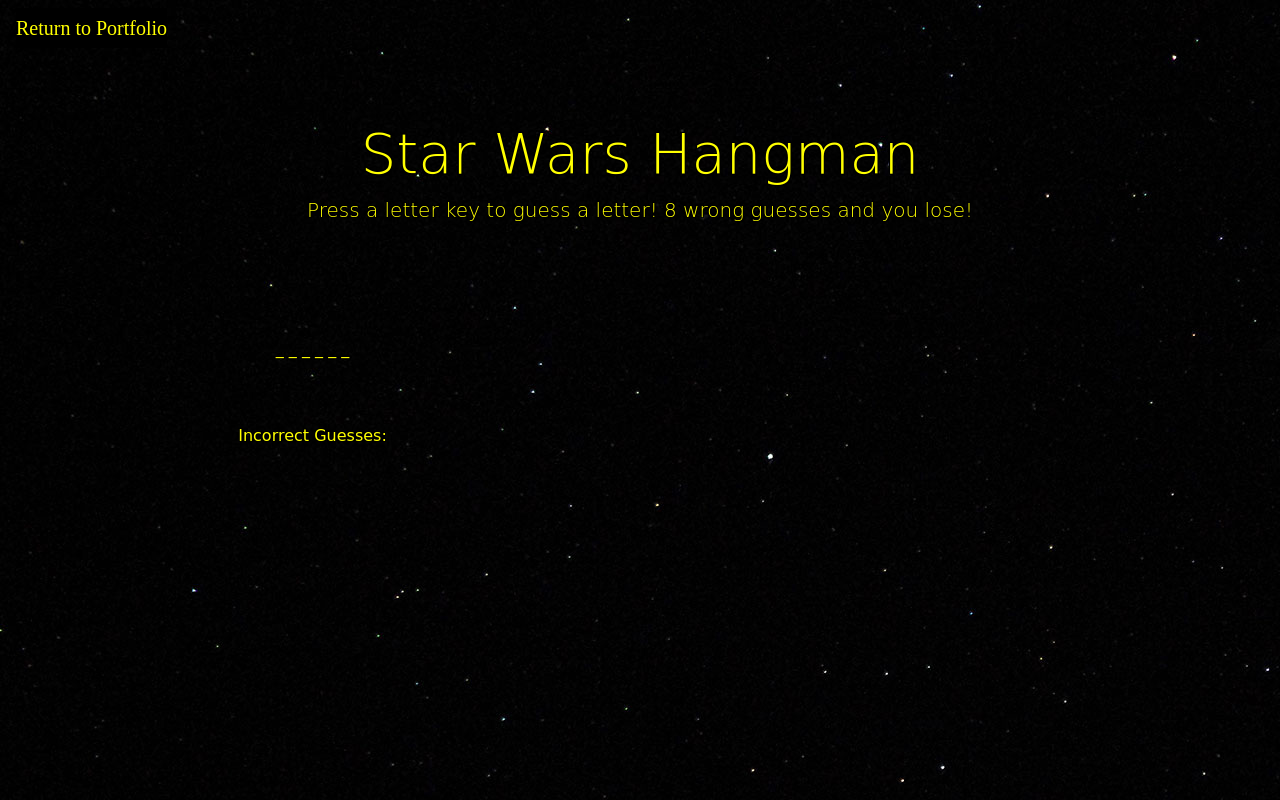
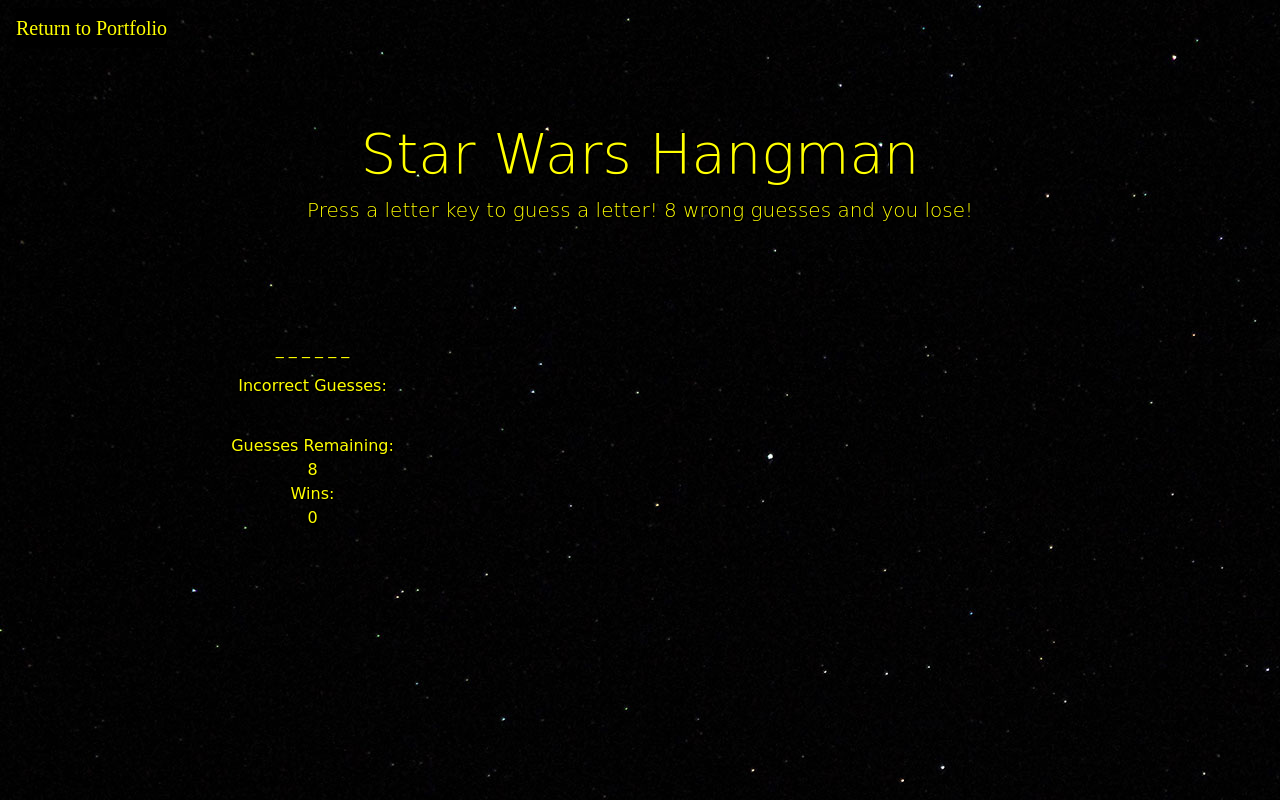
Before and after one commit to NegativeFriction/word-guess-game, a plain HTML site: page index.html in a window 1280 px wide. Drawn offline with nearby package versions, Linux system fonts and the light colour scheme; a web font is replaced by a local one.

Commit message:
Put the spit shine on it and finished debugging

```diff
--- a/assets/css/style.css
+++ b/assets/css/style.css
@@ -37,3 +37,11 @@
 
   background-repeat: no-repeat;
 }
+
+.big-Margin {
+  margin-bottom: 2%;
+}
+
+.wrong {
+  height: 30px;
+}
--- a/assets/javascript/game.js
+++ b/assets/javascript/game.js
@@ -44,6 +44,8 @@
   // Empty array of incorrect guesses. This will be updated and will display to the user.
   incorrectGuesses: [],
 
+  winCount: 0,
+
   // This is the handle for the element that will be updated as the player guesses more and more.
   displayedText: document.getElementById("GameSpace"),
 
@@ -52,6 +54,8 @@
   guessesRemaining: document.getElementById("Guesses Left"),
 
   endImage: document.getElementById("winner"),
+
+  wins: document.getElementById("wins"),
 
   fullAnswer: "",
 
@@ -136,11 +140,9 @@
     for (var i = 0; i < gameObj.word.length; i++) {
       if (gameObj.correctGuesses.indexOf(gameObj.word[i]) == -1) {
         winFlag = 0;
-
-        console.log(gameObj.word[i] + " is not in the correct Guesses list.");
       }
     }
-    console.log(winFlag);
+
     return winFlag;
   },
 
@@ -168,14 +170,14 @@
   play: function() {
     gameObj.selectAWord();
     gameObj.displayedText.textContent = gameObj.wordToPrint();
+    gameObj.guessesRemaining.textContent = gameObj.guessesLeft;
+    gameObj.wins.textContent = gameObj.winCount;
   }
 };
 var audioElement = document.createElement("audio");
-console.log(gameObj.endImage);
 gameObj.play();
 
 document.onkeyup = function(event) {
-  console.log(gameObj.guessesLeft);
   if (gameObj.endFlag == 1) {
     gameObj.reset(gameObj.fullAnswer);
   } else if (gameObj.inWord(event.key)) {
@@ -188,7 +190,8 @@
         gameObj.word.toUpperCase() +
         '!" Press any key to play again!';
       gameObj.endFlag = 1;
-      console.log(gameObj.endImage);
+      gameObj.winCount++;
+      gameObj.wins.textContent = gameObj.winCount;
 
       gameObj.endImage.style.backgroundImage =
         "url(" + gameObj.fullAnswer[1] + ")";
@@ -200,9 +203,9 @@
   } else {
     if (gameObj.incorrectGuesses.indexOf(event.key.toUpperCase()) == -1) {
       gameObj.incorrectGuesses.push(event.key.toUpperCase());
-      console.log(gameObj.guessesLeft);
+
       gameObj.guessesLeft -= 1;
-      console.log(gameObj.guessesLeft);
+      gameObj.guessesRemaining.textContent = gameObj.guessesLeft;
       if (gameObj.loser()) {
         gameObj.displayedText.textContent =
           "YOU LOSE! The word was " +
--- a/index.html
+++ b/index.html
@@ -43,12 +43,20 @@
     </div>
 
     <div class="row">
-      <div class="col-6 swFont">
-        <div id="GameSpace" class="lower-margin"></div>
+      <div class="col-6 swFont lower-margin">
+        <div id="GameSpace" class="big-Margin"></div>
         <div class="wrong">Incorrect Guesses:</div>
+
+        <div id="wrong guesses" class="wrong"></div>
+        <div>
+          Guesses Remaining:
+        </div>
         <div id="Guesses Left"></div>
-        <div id="wrong guesses"></div>
+        <div>Wins:</div>
+        <div id="wins"></div>
       </div>
+
+
       <div class="col-6">
         <div id="winner"></div>
 
```
